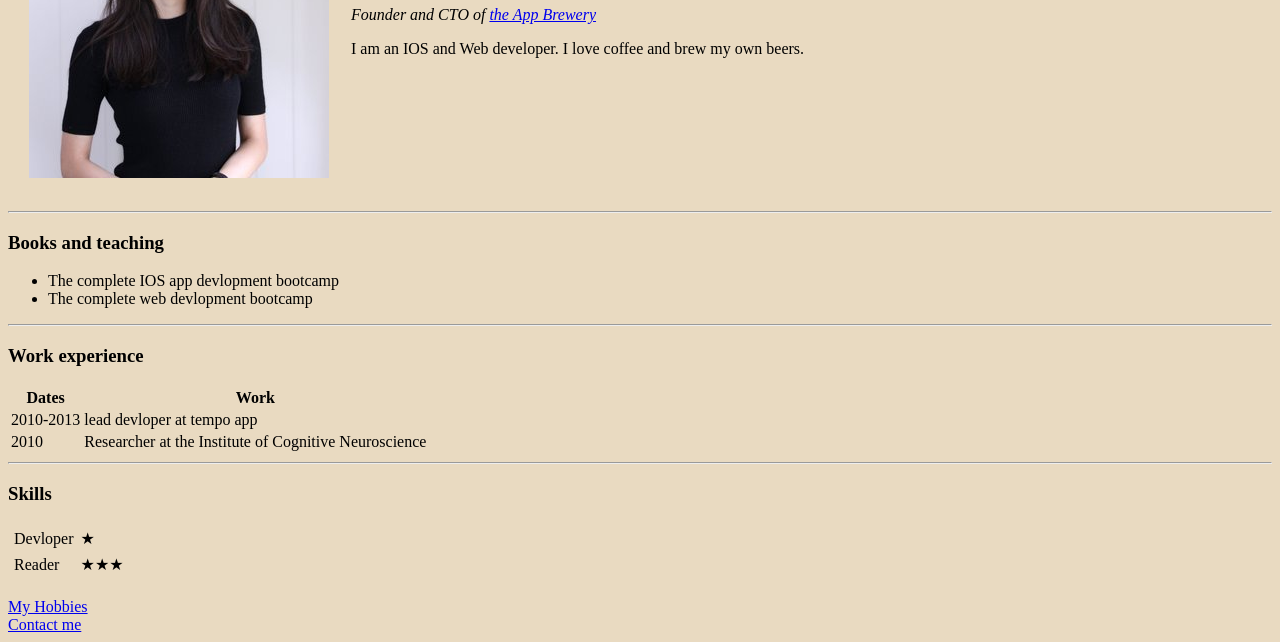
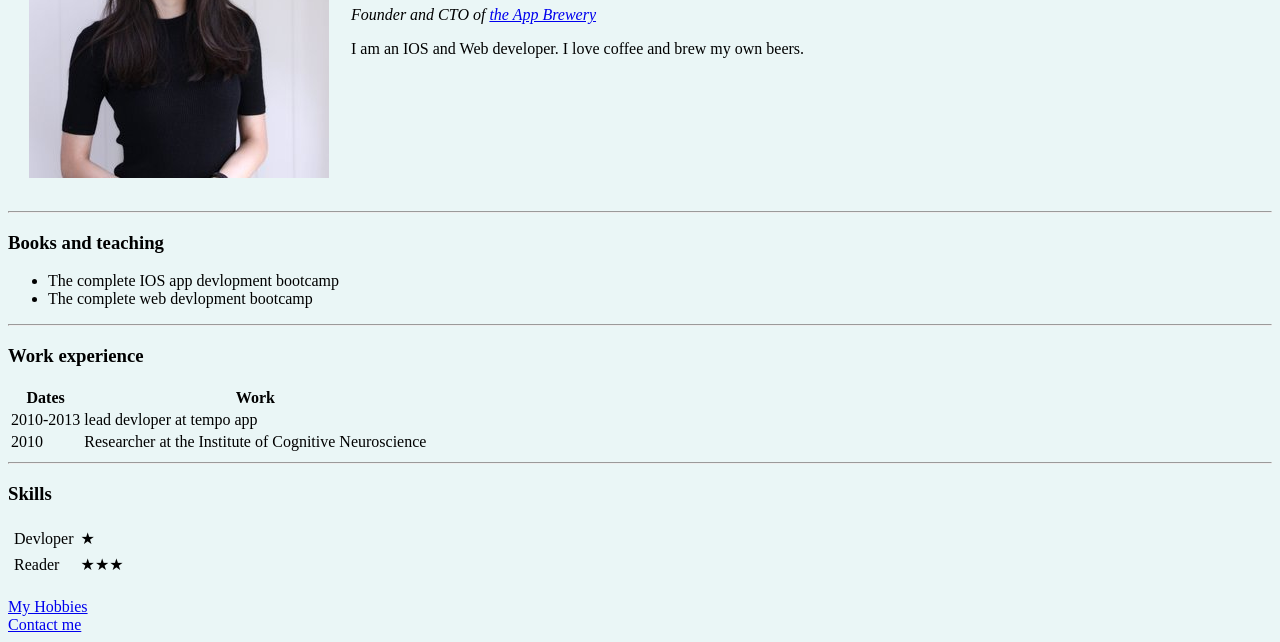
Before and after one commit to Peri7006/Web-Development, a plain HTML site: page index.html in a window 1280 px wide. Shown: the part 211-853 px from the top of the page. Drawn offline with Linux system fonts and the light colour scheme.

Commit message:
Add files via upload

```diff
--- a/index.html
+++ b/index.html
@@ -6,7 +6,7 @@
     <title>Olivier's personal site</title>
   </head>
 
-  <body style="background-color: #E9DAC1;">
+  <body style="background-color: #eaf6f6;">
     <table cellspacing="20">
       <tr>
         <td><img src="Images/angela.jpg" alt="Angela profile picture"></td>
```
